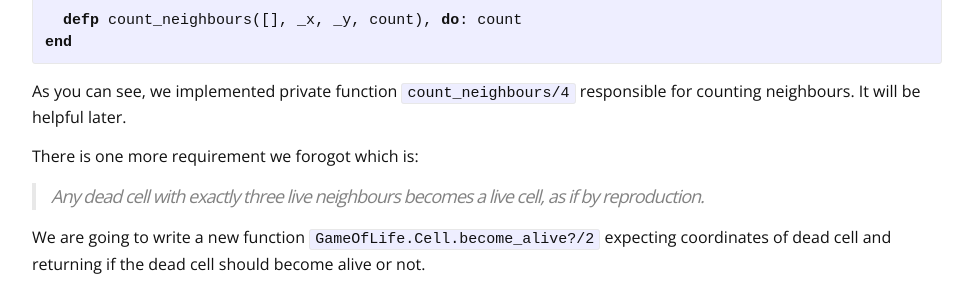
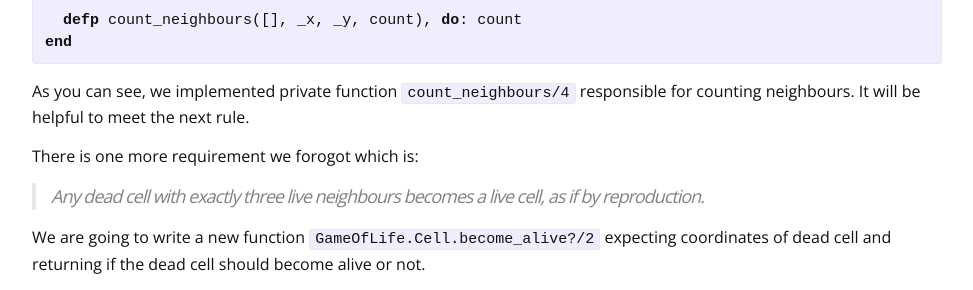
Before and after one commit to BeyondScheme/BeyondScheme.github.io, a Jekyll site: the page built from _posts/2016-04-26-distributed-game-of-life-in-elixir.md, in a window 1280 px wide and 900 px high, scrolled down 5348 px. Shown: the part 180-470 px from the top of the window, without its empty margins (153-1126 px from the left). Built offline with Jekyll 4.4.1, drawn with Linux system fonts in a browser that asks for light colours; nearby versions of some CDN libraries; comment, search, counter and statistics services are not loaded.

Commit message:
It will be helpful to meet the next rule.

```diff
--- a/_posts/2016-04-26-distributed-game-of-life-in-elixir.md
+++ b/_posts/2016-04-26-distributed-game-of-life-in-elixir.md
@@ -201,7 +201,7 @@ defmodule GameOfLife.Cell do
 end
 {% endhighlight %}
 
-As you can see, we implemented private function `count_neighbours/4` responsible for counting neighbours. It will be helpful later.
+As you can see, we implemented private function `count_neighbours/4` responsible for counting neighbours. It will be helpful to meet the next rule.
 
 There is one more requirement we forogot which is:
 
```
